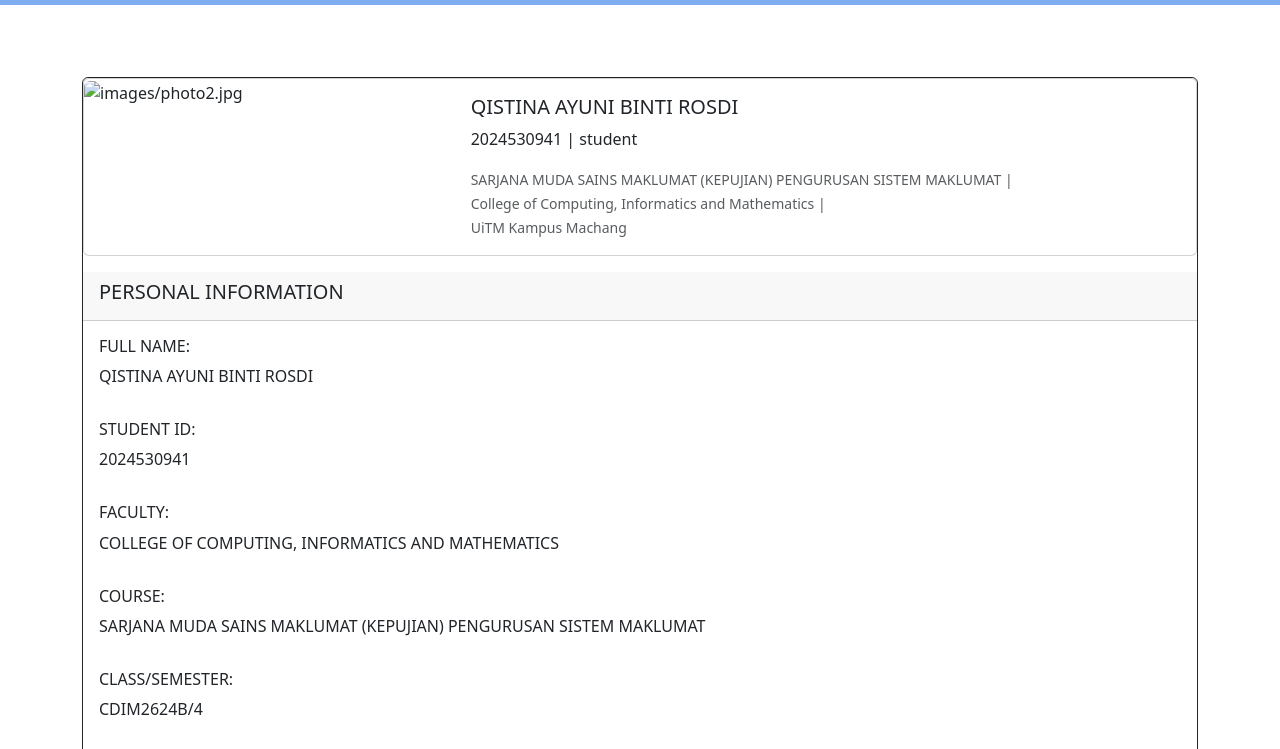
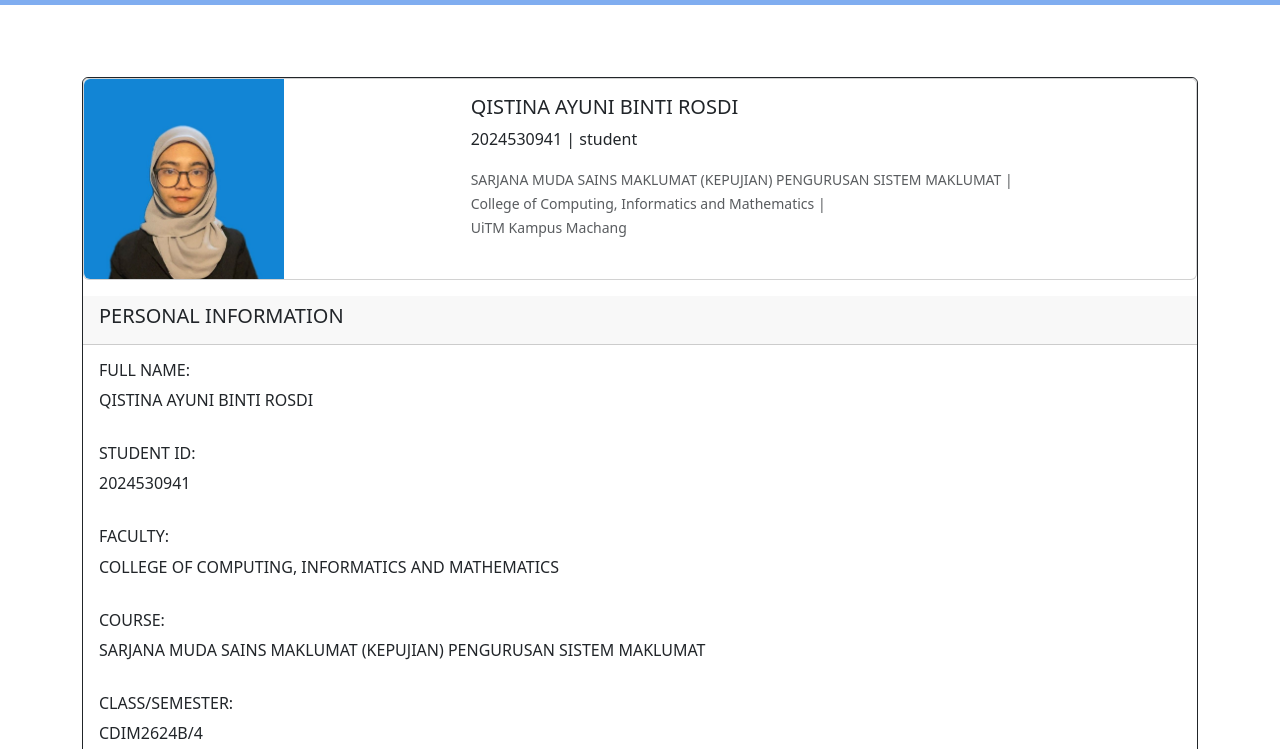
Before and after one commit to Atikah133/Students-E-Profile, a plain HTML site: page student2.html in a window 1280 px wide. Shown: the part 51-800 px from the top of the page. Drawn offline with nearby package versions, Linux system fonts and the light colour scheme.

Commit message:
Update student2.html

```diff
--- a/student2.html
+++ b/student2.html
@@ -35,7 +35,7 @@
                     <div class="card mb-3" style="max-width: 80rem;">
                         <div class="row g-0">
                             <div class="col-md-4">
-                            <img src="images/photo2.jpg" class="img-fluid rounded-start" style="max-width: 200px" alt="images/photo2.jpg">
+                            <img src="photo2.jpg" class="img-fluid rounded-start" style="max-width: 200px" alt="photo2.jpg">
                             </div>
                             <div class="col-md-8">
                             <div class="card-body">
```
